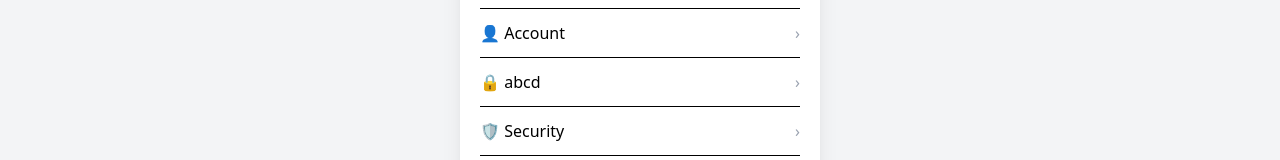
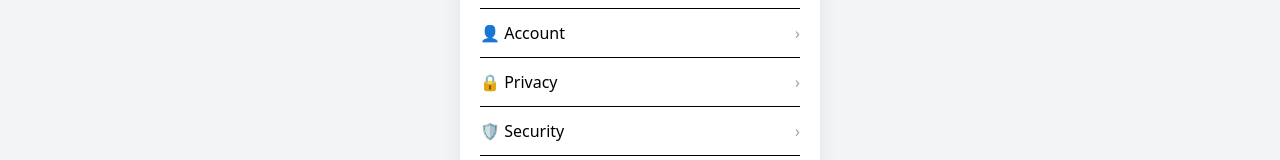
Before and after one commit to gauravkumar2005/NextTalk, a Next.js app: page /setting in a window 1280 px wide. Shown: the part 429-589 px from the top of the page. Built offline with nearby package versions, Linux system fonts and the light colour scheme.

Commit message:
change setting

```diff
--- a/app/setting/page.js
+++ b/app/setting/page.js
@@ -45,7 +45,7 @@ export default function SettingsPage() {
 
         {/* Privacy */}
         <div className="flex items-center justify-between py-3 border-b">
-          <span>🔒 abcd</span>
+          <span>🔒 Privacy</span>
           <span className="text-gray-400">›</span>
         </div>
 
```
